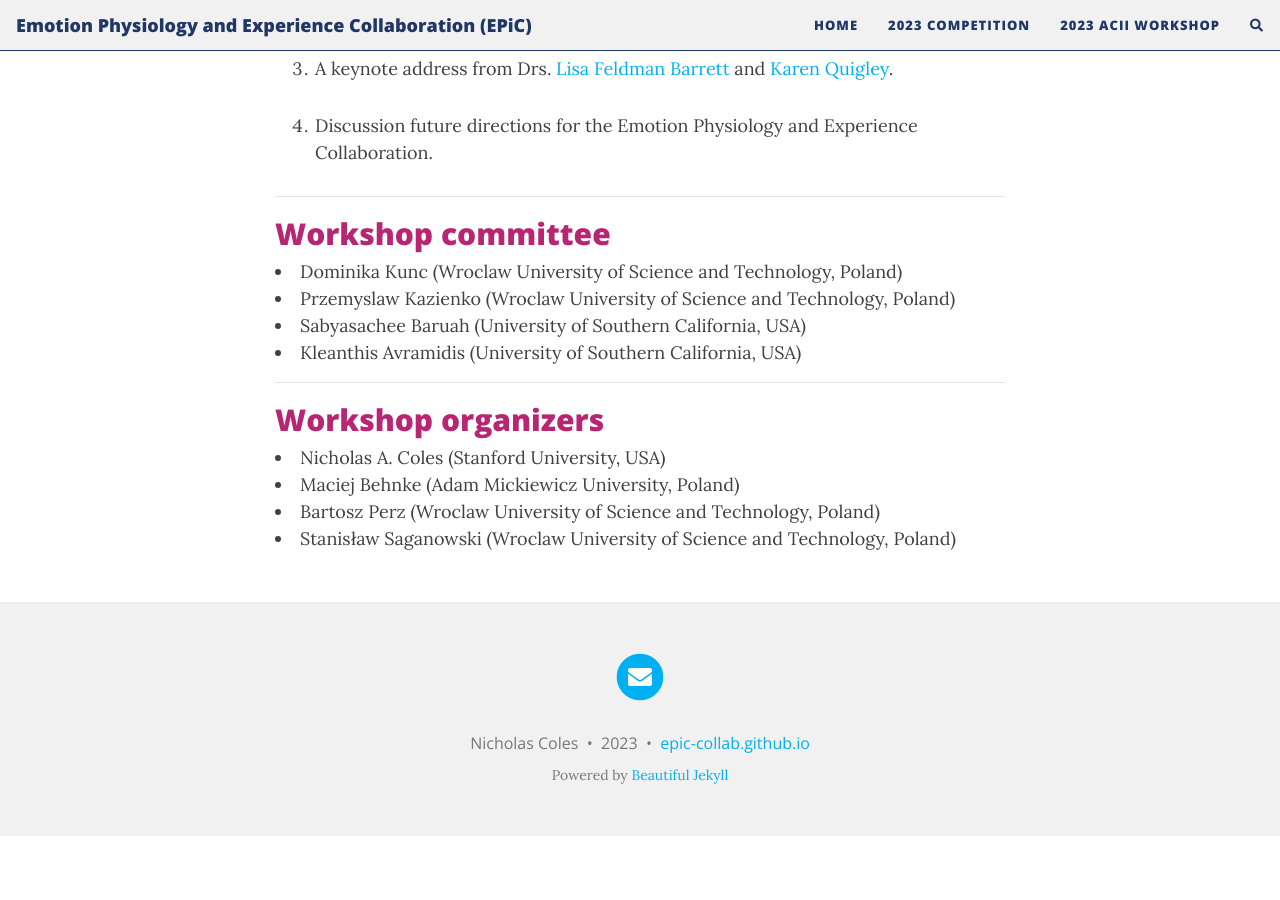
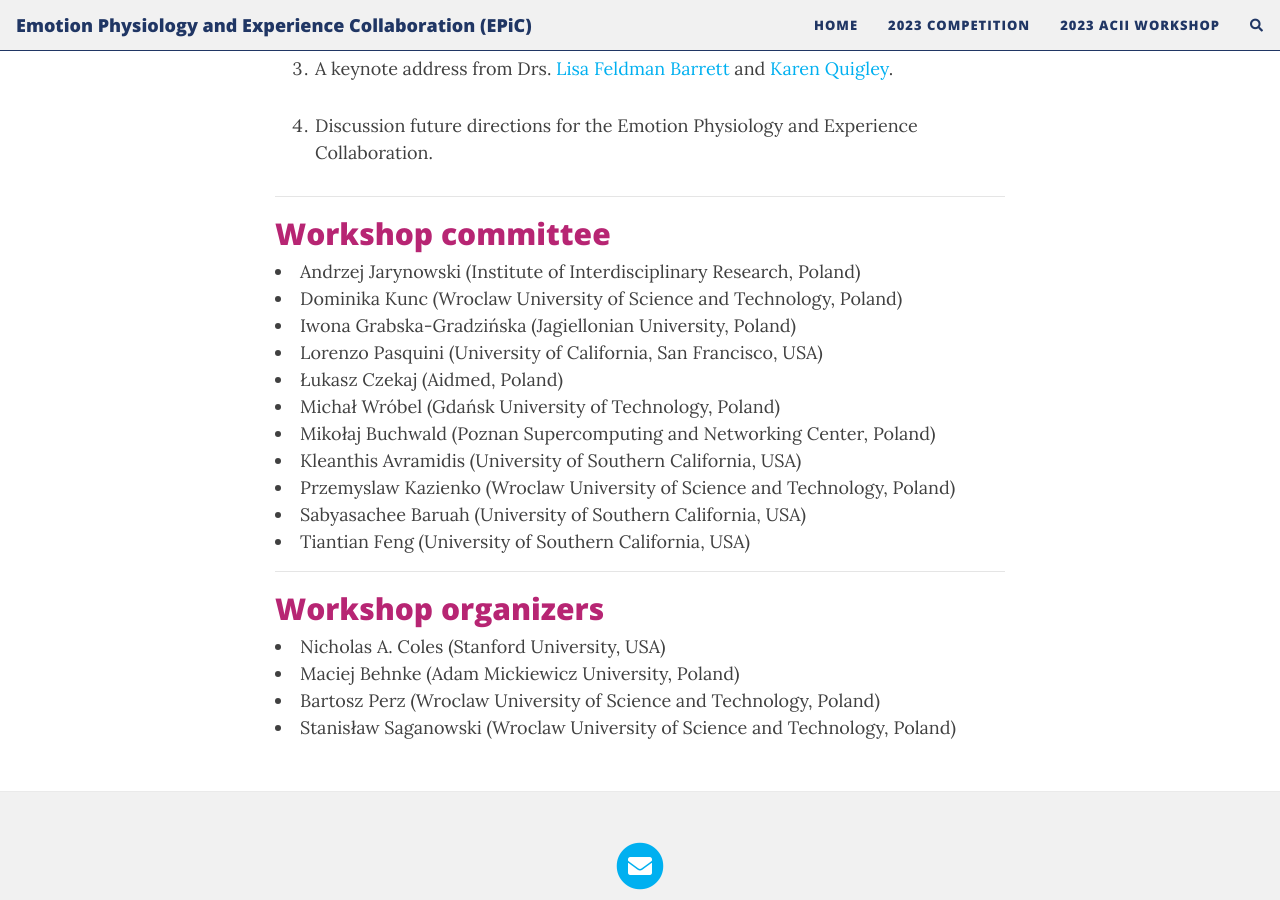
Before and after one commit to epic-collab/epic-collab.github.io, a Jekyll site: the page built from acii.md, in a window 1280 px wide and 900 px high, scrolled down 507 px. Built offline with Jekyll 4.4.1, drawn with Linux system fonts in a browser that asks for light colours; nearby versions of some CDN libraries; comment, search, counter and statistics services are not loaded; before the commit the page ends 1343 px from its top, so only the background shows below that.

Commit message:
Updated ACII program committee

```diff
--- a/acii.md
+++ b/acii.md
@@ -16,13 +16,27 @@ At the <a href = "https://acii-conf.net/">2023 Affective Computing + Intelligenc
 ***
 ## Workshop committee
 
+<li>Andrzej Jarynowski (Institute of Interdisciplinary Research, Poland)</li>
+
 <li>Dominika Kunc (Wroclaw University of Science and Technology, Poland)</li>
+
+<li>Iwona Grabska-Gradzińska (Jagiellonian University, Poland)</li>
+
+<li>Lorenzo Pasquini (University of California, San Francisco, USA)</li>
+
+<li>Łukasz Czekaj (Aidmed, Poland)</li>
+
+<li>Michał Wróbel (Gdańsk University of Technology, Poland)</li>
+
+<li>Mikołaj Buchwald (Poznan Supercomputing and Networking Center, Poland)</li>
+
+<li>Kleanthis Avramidis (University of Southern California, USA)</li>
 
 <li>Przemyslaw Kazienko (Wroclaw University of Science and Technology, Poland)</li>
 
 <li>Sabyasachee Baruah (University of Southern California, USA)</li>
 
-<li>Kleanthis Avramidis (University of Southern California, USA)</li>
+<li>Tiantian Feng (University of Southern California, USA)</li>
 
 
 ***
@@ -34,4 +48,4 @@ At the <a href = "https://acii-conf.net/">2023 Affective Computing + Intelligenc
 
 <li>Bartosz Perz (Wroclaw University of Science and Technology, Poland)</li>
 
-<li> Stanisław Saganowski (Wroclaw University of Science and Technology, Poland)</li>
+<li>Stanisław Saganowski (Wroclaw University of Science and Technology, Poland)</li>
```
